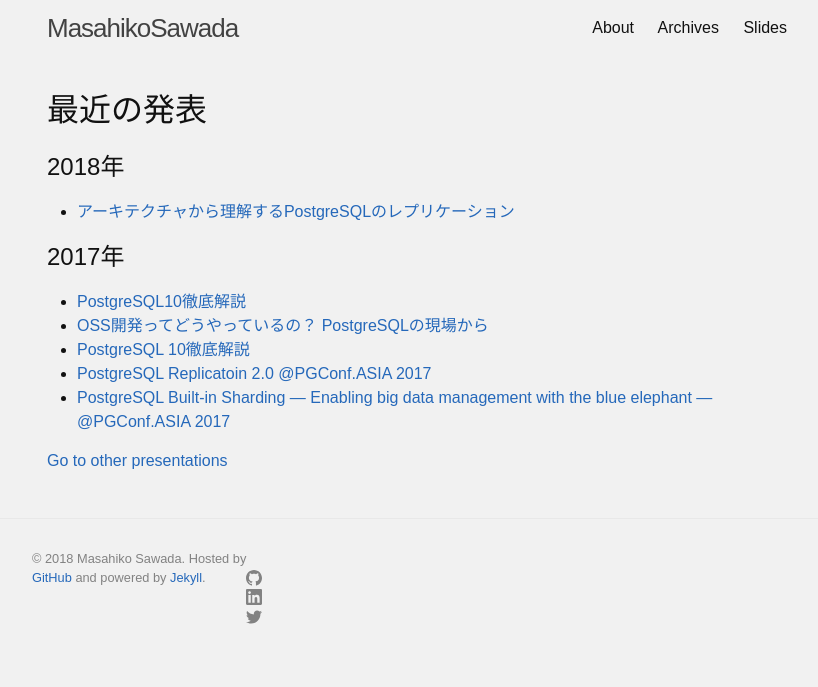
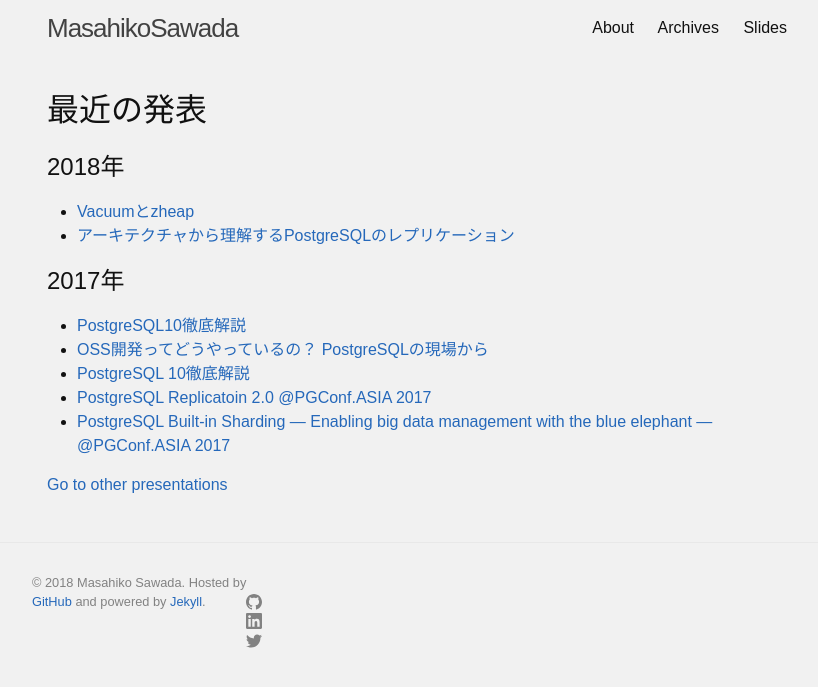
Before and after one commit to MasahikoSawada/masahikosawada.github.io, a Jekyll site: the page built from slides.md, in a window 1280 px wide. Shown: the top 687 px of the page, without its empty margins (223-1041 px from the left). Built offline with Jekyll 4.4.1, drawn with Linux system fonts in a browser that asks for light colours.

Commit message:
Add recent slide.

```diff
--- a/slides.md
+++ b/slides.md
@@ -7,6 +7,7 @@
 # 最近の発表
 
 ## 2018年
+* [Vacuumとzheap](https://www.slideshare.net/masahikosawada98/vacuumzheap-92589428)
 * [アーキテクチャから理解するPostgreSQLのレプリケーション](https://www.slideshare.net/masahikosawada98/postgresql-86891271)
 
 ## 2017年
```
